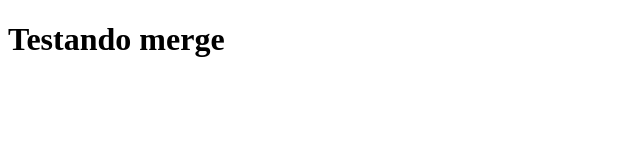
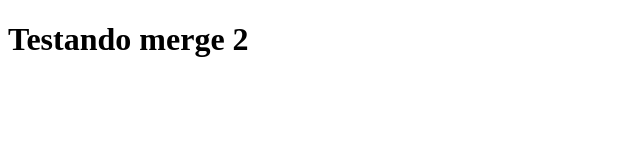
Before and after one commit to secarpuncisal/siscarp, an Angular app: page / in a window 1280 px wide. Shown: the top 160 px of the page, without its empty margins (0-640 px from the left). Built offline with nearby package versions, Linux system fonts and the light colour scheme.

Commit message:
testando merge

```diff
--- a/src/app/app.component.ts
+++ b/src/app/app.component.ts
@@ -6,5 +6,6 @@ import { Component } from '@angular/core';
   styleUrls: ['./app.component.css']
 })
 export class AppComponent {
-  title = 'Testando merge';
+  title = 'Testando merge 2';
+  teste = "teste"
 }
```
